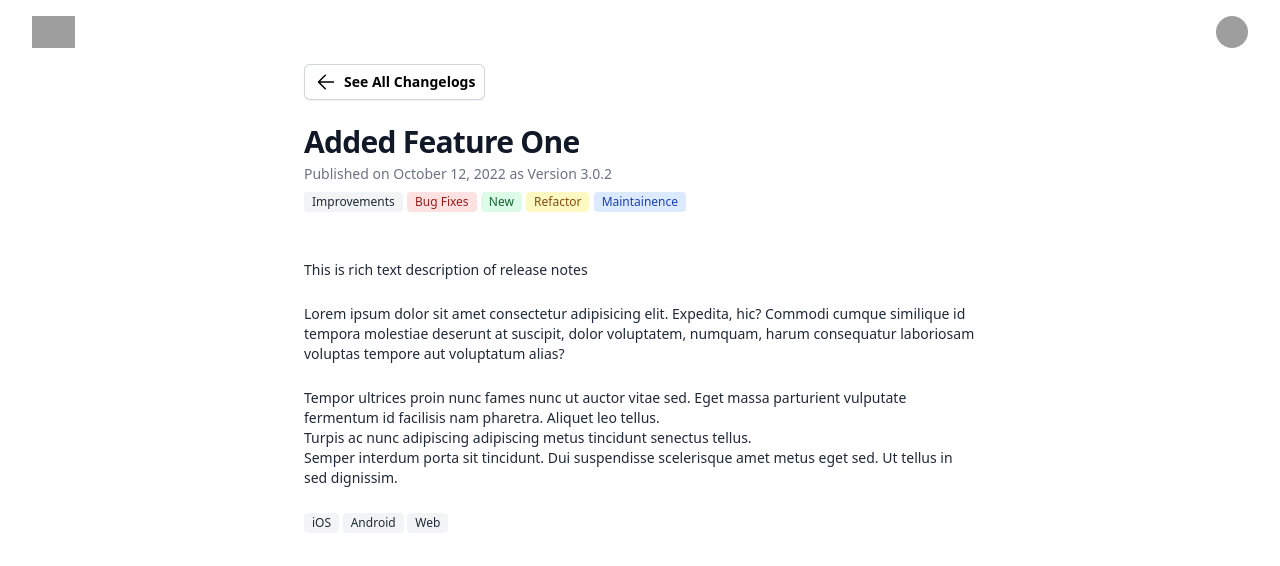
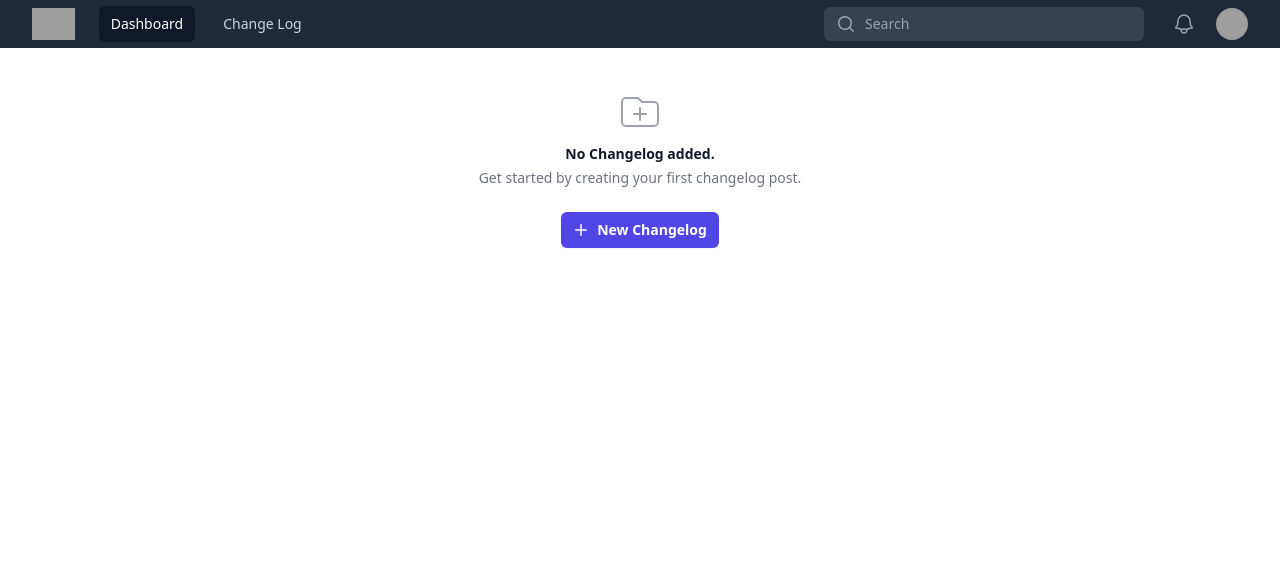
Before and after one commit to cs-quicklabs/quicklabs-designs, a SvelteKit app: page /quick-release/changelog/empty in a window 1280 px wide. Shown: the top 566 px of the page. Built offline with nearby package versions, Linux system fonts and the light colour scheme; grey boxes are pictures that could not be loaded.

Commit message:
changlog: empty state

```diff
--- a/src/routes/quick-release/+page.svelte
+++ b/src/routes/quick-release/+page.svelte
@@ -12,6 +12,7 @@
 
 	let dashboard = [
 		{ title: 'Admin Changelogs', link: '/quick-release/changelog' },
+		{ title: 'Empty State', link: '/quick-release/changelog/empty' },
 		{ title: 'Add Change Log', link: '/quick-release/changelog/new' },
 		{ title: 'Public Changelog Detail', link: '/quick-release/changelog/1' },
 		{ title: 'Public Changelog list', link: '/quick-release/changelog/public' }
--- /dev/null
+++ b/src/routes/quick-release/changelog/empty/+page.svelte
@@ -0,0 +1,41 @@
+<script>
+	import Fullnavbar from '$quick-release/shared/fullnavbar.svelte';
+</script>
+
+<Fullnavbar />
+<main class="mx-auto max-w-2xl px-4 pt-10 pb-12 lg:pb-16">
+	<div class="text-center">
+		<svg
+			class="mx-auto h-12 w-12 text-gray-400"
+			fill="none"
+			viewBox="0 0 24 24"
+			stroke="currentColor"
+			aria-hidden="true">
+			<path
+				vector-effect="non-scaling-stroke"
+				stroke-linecap="round"
+				stroke-linejoin="round"
+				stroke-width="2"
+				d="M9 13h6m-3-3v6m-9 1V7a2 2 0 012-2h6l2 2h6a2 2 0 012 2v8a2 2 0 01-2 2H5a2 2 0 01-2-2z" />
+		</svg>
+		<h3 class="mt-2 text-sm font-semibold text-gray-900">No Changelog added.</h3>
+		<p class="mt-1 text-sm text-gray-500">Get started by creating your first changelog post.</p>
+		<div class="mt-6">
+			<a href="/quick-release/changelog/new">
+				<button
+					type="button"
+					class="inline-flex items-center rounded-md bg-indigo-600 px-3 py-2 text-sm font-semibold text-white shadow-sm hover:bg-indigo-500 focus-visible:outline focus-visible:outline-2 focus-visible:outline-offset-2 focus-visible:outline-indigo-600">
+					<svg
+						class="-ml-0.5 mr-1.5 h-5 w-5"
+						viewBox="0 0 20 20"
+						fill="currentColor"
+						aria-hidden="true">
+						<path
+							d="M10.75 4.75a.75.75 0 00-1.5 0v4.5h-4.5a.75.75 0 000 1.5h4.5v4.5a.75.75 0 001.5 0v-4.5h4.5a.75.75 0 000-1.5h-4.5v-4.5z" />
+					</svg>
+					New Changelog
+				</button>
+			</a>
+		</div>
+	</div>
+</main>
```
